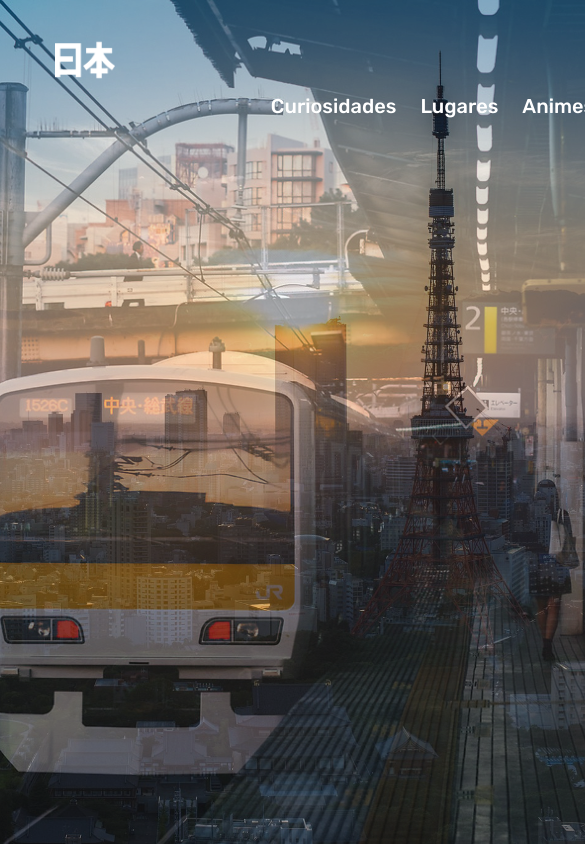
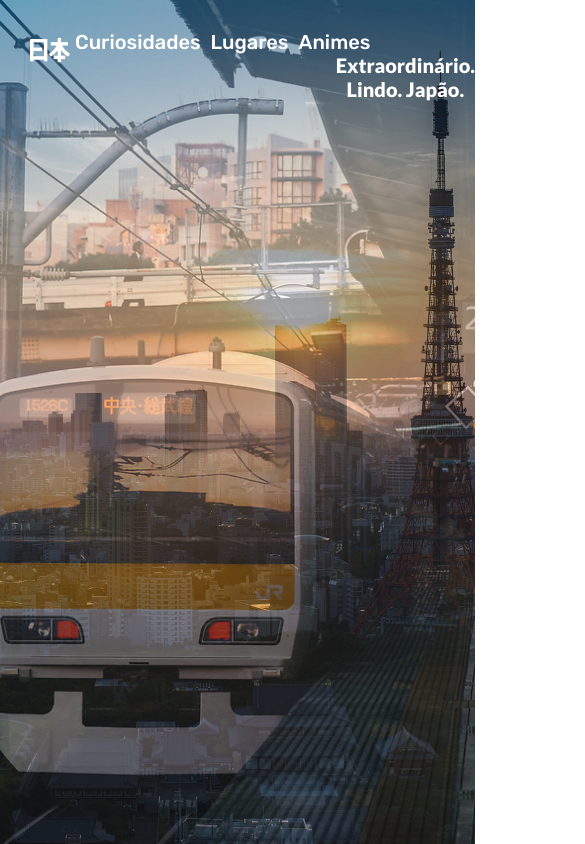
Before and after one commit to zask7/teste, a plain HTML site: page index.html in a window 390 px wide. Shown: the top 844 px of the page, 585 px wide, since content can reach past the window. Drawn offline with Linux system fonts and the light colour scheme.

Commit message:
Update index.html

```diff
--- a/index.html
+++ b/index.html
@@ -2,10 +2,109 @@
 <html lang="pt-br">
 <head>
     <meta charset="UTF-8">
-    <meta http-equiv="X-UA-Compatible" content="IE=edge">
     <meta name="viewport" content="width=device-width, initial-scale=1.0">
-    <link rel="stylesheet" href="pg-inicial.css">
     <title>Nihon.Br</title>
+    <style>
+        @import url('https://fonts.googleapis.com/css2?family=Rubik:wght@500&display=swap');
+        @import url('https://fonts.googleapis.com/css2?family=Lato:wght@900&display=swap');
+        *{
+            padding: 0;
+            margin: 0;
+            border: 0;
+        }
+        body{
+            width: 100%;
+            height: 100%;
+            animation: changeBackgroundImage 15s infinite;
+            display: flex;
+            align-items: center;
+            text-align: center;
+            background-position: center center;
+            background-repeat: no-repeat;
+            background-attachment: fixed;
+            background-size: cover;
+        }
+        @keyframes changeBackgroundImage {
+            0% {
+                background-image: url(wallhaven-r2z8vq_3840x2160.png);
+            }
+            25% {
+                background-image: url(wallhaven-r7mgm7.jpg);
+            }
+            50% {
+                background-image: url(wallhaven-47dw3y.jpg);
+            }
+            75% {
+                background-image: url(wallhaven-8x73xk.jpg);
+            }
+            100% {
+                background-image: url(wallhaven-r2z8vq_3840x2160.png);
+            }
+        }
+        :root{
+            --rubik: 'Rubik', sans-serif;
+        }
+        #menu{
+            padding: 30px;
+        }
+        #ul-menu{
+            list-style: none;
+            display: flex;
+            justify-content: center;
+        }
+        .li-menu{
+            margin: 0 10px;
+        }
+        #li-icon{
+            list-style: none;
+            margin-right: auto;
+        }
+        #icon-menu{
+            width: 60px;
+            height: 60px;
+        }
+        .li-menu a{
+            text-decoration: none;
+            color: white;
+            font-family: var(--rubik);
+            font-size: 20px;
+        }
+        .li-menu a:hover{
+            border-bottom: solid 3px #FF1500;
+        }
+        #frase{
+            position: relative;
+            margin-top: 50px;
+        }
+        #p-frase{
+            position: absolute;
+            top: 50%;
+            left: 50%;
+            transform: translate(-50%, -50%);
+            font-family: 'Lato', sans-serif;
+            color: #fff;
+            font-size: 35px;
+        }
+
+        /* responsividade */
+        @media screen and (max-width: 768px) {
+            #p-frase{
+                font-size: 25px;
+            }
+        }
+        @media screen and (max-width: 576px) {
+            #p-frase{
+                font-size: 20px;
+            }
+            #icon-menu{
+                width: 40px;
+                height: 40px;
+            }
+            .li-menu{
+                margin: 0 5px;
+            }
+        }
+    </style>
 </head>
 <body>
     <!--menu-->
@@ -18,6 +117,10 @@
         </ul>
     </nav>
     <!--menu-->
-    <div id="frase"><p id="p-frase">Extraordinário. Lindo. Japão.</p></div>
+    <div id="container">
+        <div id="frase">
+        <p id="p-frase">Extraordinário. Lindo. Japão.</p>
+        </div>
+    </div>
 </body>
 </html>
```
